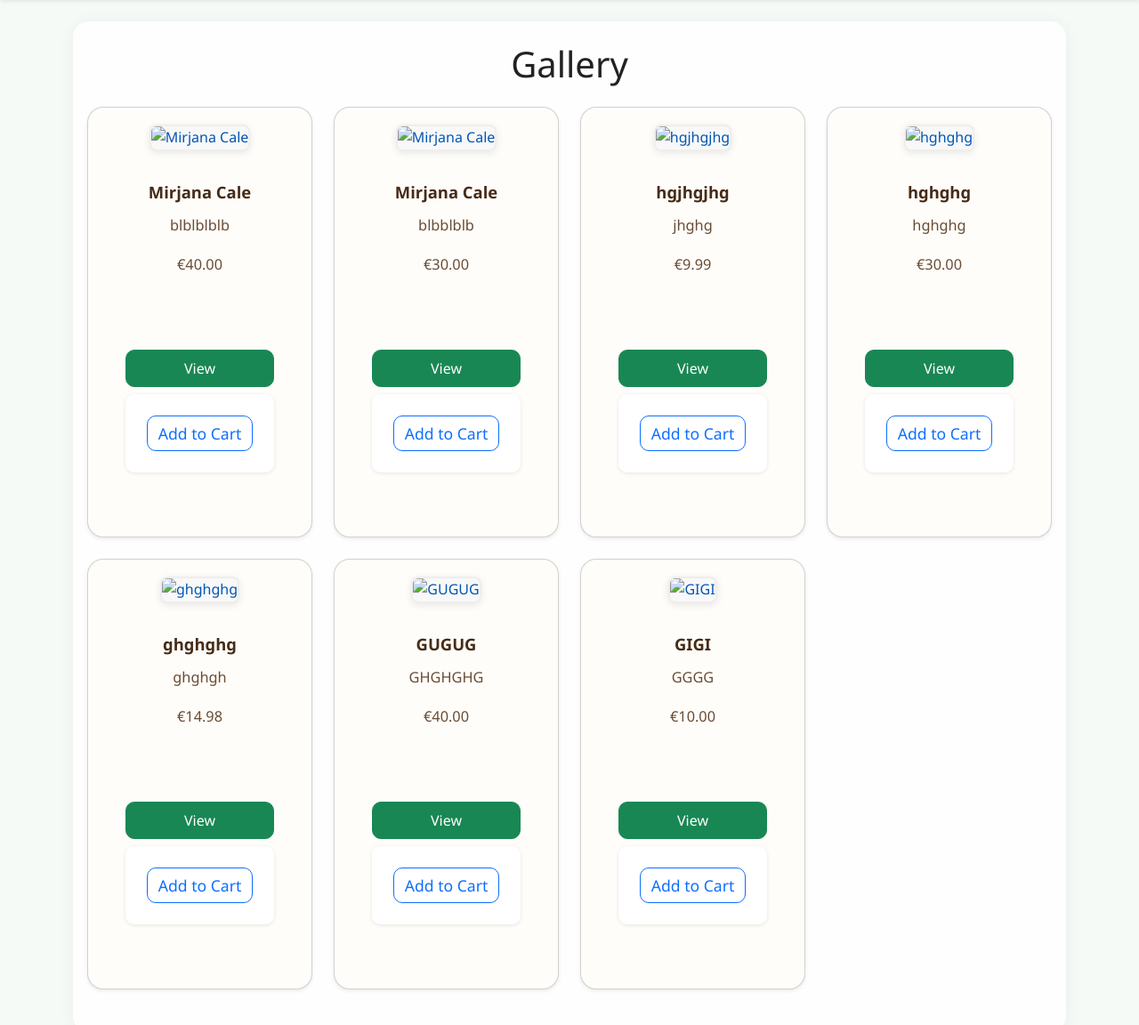
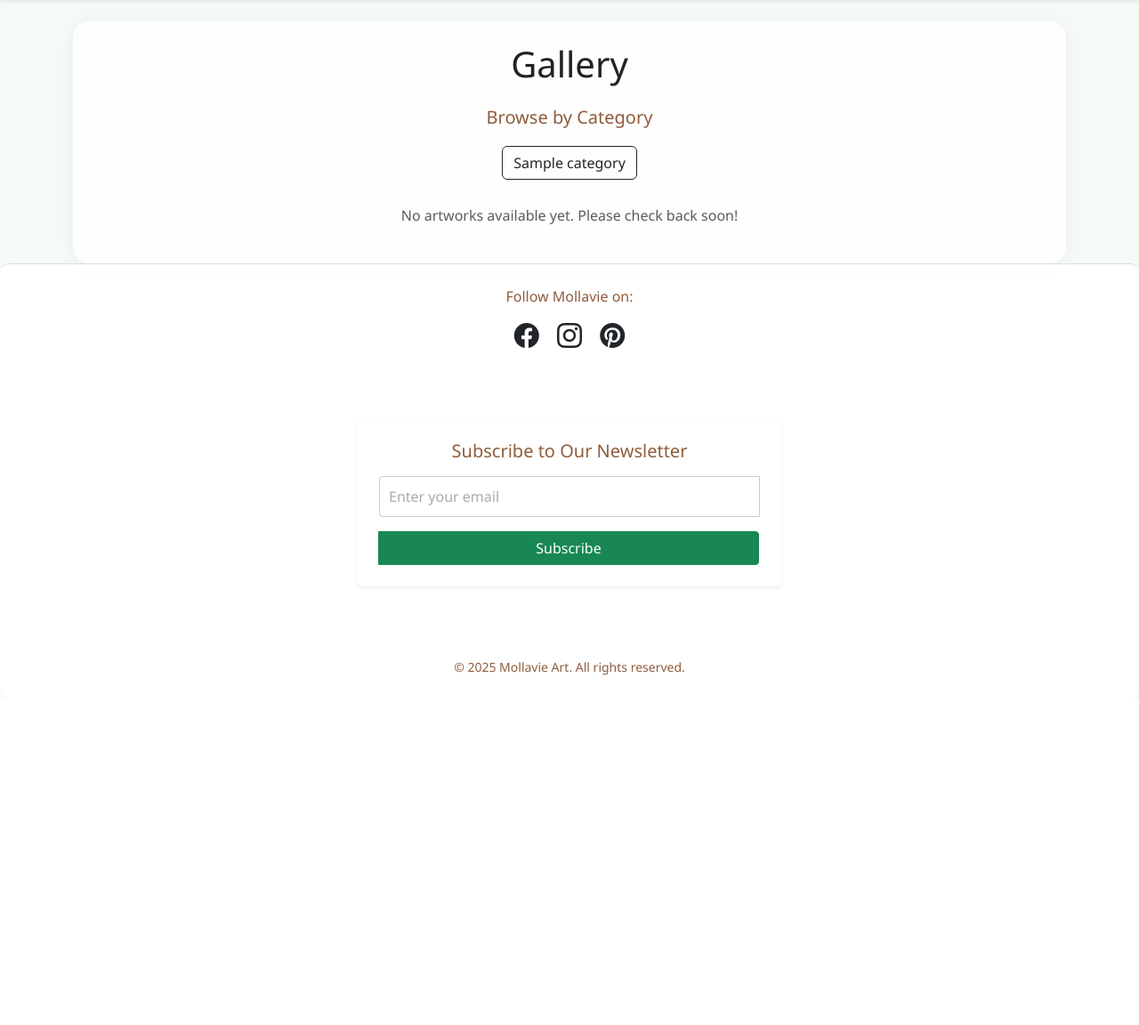
Before and after one commit to mirjanacale/Mollavie, a Django app: page /gallery/?category=1 in a window 1280 px wide. Shown: the part 64-1216 px from the top of the page at 89% size. After the commit the page ends 823 px from the top, so only its background shows below. Run offline with Django 5.2, Linux system fonts and the light colour scheme; data comes from the database, SQL or seed files in the repository; tables that the repository leaves empty hold one stand-in row (values such as "Sample post"); parts of the project's set-up code (start-up, migrations or seed data) failed here and were passed over.

Commit message:
Fix: Gallery image rendering & category filtering

```diff
--- a/mollavie_shop/models/category.py
+++ b/mollavie_shop/models/category.py
@@ -3,8 +3,11 @@ from django.utils.text import slugify
 
 
 class Category(models.Model):
-    name = models.CharField(max_length=100)
-    slug = models.SlugField(max_length=110, unique=True, blank=True)
+    name = models.CharField(max_length=100, unique=True)
+    slug = models.SlugField(unique=True)
+
+    class Meta:
+        verbose_name_plural = "Categories"
 
     def __str__(self):
         return self.name
--- a/mollavie_shop/models/product.py
+++ b/mollavie_shop/models/product.py
@@ -1,25 +1,21 @@
 from django.db import models
 from .category import Category
 from cloudinary.models import CloudinaryField
+# mollavie_shop/models/product.py
+from django.db import models
+from .category import Category
 
 
 class Product(models.Model):
+    category = models.ForeignKey(
+        Category, on_delete=models.SET_NULL, null=True, blank=True, related_name="products"
+    )
     name = models.CharField(max_length=200)
-    description = models.TextField()
-    price = models.DecimalField(max_digits=8, decimal_places=2)
-    image = CloudinaryField(
-        'image',
-        transformation=[
-            {'width': 300, 'height': 250, 'crop': 'pad', 'quality': 'auto', 'background': 'auto'}
-        ]
-    )
+    description = models.TextField(blank=True)
+    price = models.DecimalField(max_digits=10, decimal_places=2)
+    image = models.ImageField(upload_to="products/")
+    is_available = models.BooleanField(default=True)
     created_at = models.DateTimeField(auto_now_add=True)
-    is_available = models.BooleanField(default=True)
-    categories = models.ManyToManyField(
-        Category,
-        blank=True,
-        related_name='products'
-    )
 
     def __str__(self):
         return self.name
--- a/mollavie_shop/templates/shop/gallery.html
+++ b/mollavie_shop/templates/shop/gallery.html
@@ -6,17 +6,29 @@
 {% block content %}
 <div class="container py-4">
   <h1 class="mb-4 text-center">Gallery</h1>
-
+<div class="category-filter mb-4 text-center">
+  <h5 class="mb-3">Browse by Category</h5>
+  {% for cat in categories %}
+    <a href="?category={{ cat.id }}" class="btn btn-outline-dark m-1">
+      {{ cat.name }}
+    </a>
+  {% empty %}
+    <p class="text-muted">No categories available yet.</p>
+  {% endfor %}
+</div>
   {% if artworks %}
     <div class="row">
       {% for artwork in artworks %}
         <div class="col-12 col-md-6 col-lg-4 col-xl-3 mb-4">
           <div class="card h-100 shadow-sm d-flex flex-column">
             <a href="{% url 'shop:artwork_detail' artwork.id %}">
+
+          <!-- 🖼 FIXED IMAGE SECTION -->
               {% if artwork.image %}
                 {% with artwork.image.url as image_url %}
-    {% if image_url|slice:":5" == "http:" %}
-      <img src="https:{{ image_url|slice:'5:' }}"
+                  {% if image_url|slice:":7" == "/image/" %}
+
+                    <img src="https://res.cloudinary.com/dyemjyefz{{ image_url }}"
                          class="product-image"
                          alt="{{ artwork.name }}"
                          loading="lazy">
@@ -33,6 +45,7 @@
                      alt="Default placeholder image"
                      loading="lazy">
               {% endif %}
+              <!-- 🖼 END FIX -->
 
             </a>
             <div class="card-body text-center d-flex flex-column">
--- a/mollavie_shop/templates/shop/index.html
+++ b/mollavie_shop/templates/shop/index.html
@@ -41,6 +41,7 @@
                     </a>
                     <div class="card-body d-flex flex-column">
                         <h5 class="card-title text-center">{{ product.name }}</h5>
+                        <p class="text-muted text-center">Category: {{ product.category.name }}</p>
                         <p class="card-text text-center">€{{ product.price }}</p>
                         {% if product.is_available %}
                             <a href="{% url 'shop:artwork_detail' product.id %}"
--- a/mollavie_shop/views.py
+++ b/mollavie_shop/views.py
@@ -14,6 +14,7 @@ import stripe
 from .forms import SignUpForm, UserUpdateForm, CustomerProfileForm
 from .models import Product, CustomerProfile
 from .models.order import Order, OrderItem
+from .models import Product, Category
 
 stripe.api_key = settings.STRIPE_SECRET_KEY
 
@@ -46,8 +47,22 @@ def signup_view(request):
 
 
 def gallery_view(request):
-    artworks = Product.objects.all().order_by("-created_at")
-    return render(request, "shop/gallery.html", {"artworks": artworks})
+    # Get selected category ID from the query string (e.g., ?category=2)
+    category_id = request.GET.get("category")
+
+    # If a category is selected, filter artworks by that category
+    if category_id:
+        artworks = Product.objects.filter(is_available=True, category_id=category_id).order_by("-created_at")
+    else:
+        artworks = Product.objects.filter(is_available=True).order_by("-created_at")
+
+    # Get all categories for the filter buttons
+    categories = Category.objects.all().order_by("name")
+
+    return render(request, "shop/gallery.html", {
+        "artworks": artworks,
+        "categories": categories,
+    })
 
 
 def artwork_detail_view(request, artwork_id):
```
Also changed, not shown: README.md, mollavie_shop/migrations/0003_alter_category_options_remove_product_categories_and_more.py (added). Lines whose indentation alone changed are shown as unchanged.
